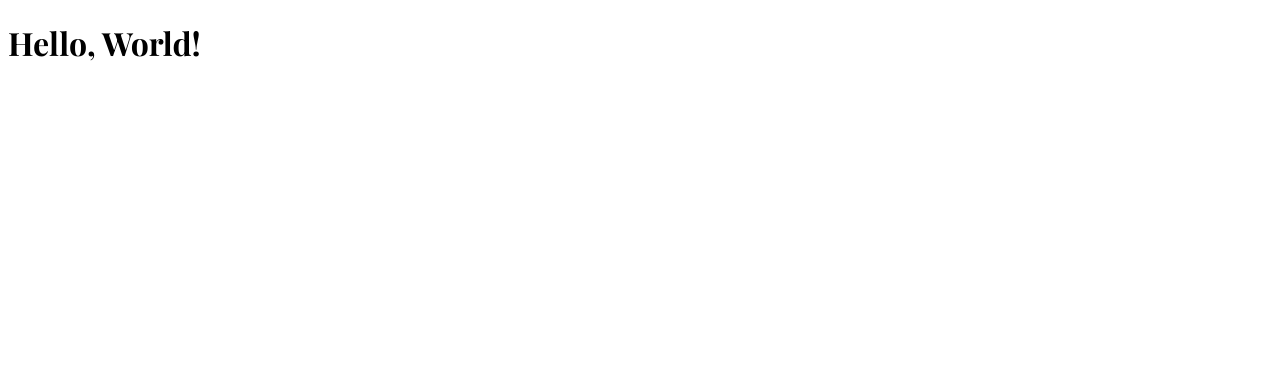
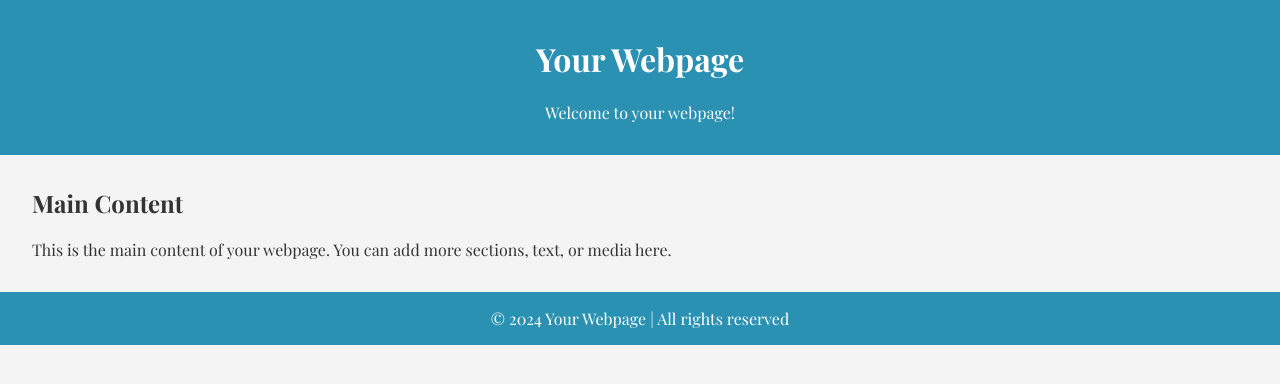
Before and after one commit to joominchoi/homepage, a website: page index.html in a window 1280 px wide. Drawn offline with Linux system fonts and the light colour scheme.

Commit message:
Create basic structure

```diff
--- a/index.html
+++ b/index.html
@@ -7,7 +7,19 @@
     <link rel="stylesheet" href="styles.css" />
   </head>
   <body>
-    <h1>Hello, World!</h1>
+    <header>
+      <h1>Your Webpage</h1>
+      <p>Welcome to your webpage!</p>
+  </header>
+
+  <main>
+      <h2>Main Content</h2>
+      <p>This is the main content of your webpage. You can add more sections, text, or media here.</p>
+  </main>
+
+  <footer>
+      &copy; 2024 Your Webpage | All rights reserved
+  </footer>
   </body>
 
   <script src="main.js"></script>
--- a/styles.css
+++ b/styles.css
@@ -29,7 +29,28 @@
 
 body {
   font-family: 'Playfair Display', sans-serif;
-  /* Use the font-family in your styles */
+  margin: 0;
+  padding: 0;
+  background-color: #f4f4f4;
+  color: #333;
+}
+
+header {
+  background-color: rgb(43, 145, 178);
+  padding: 1rem;
+  text-align: center;
+  color: #fff;
+}
+
+main {
+  margin: 2rem;
+}
+
+footer {
+  text-align: center;
+  padding: 1rem;
+  background-color: rgb(43, 145, 178);
+  color: #fff;
 }
 
 img {
```
